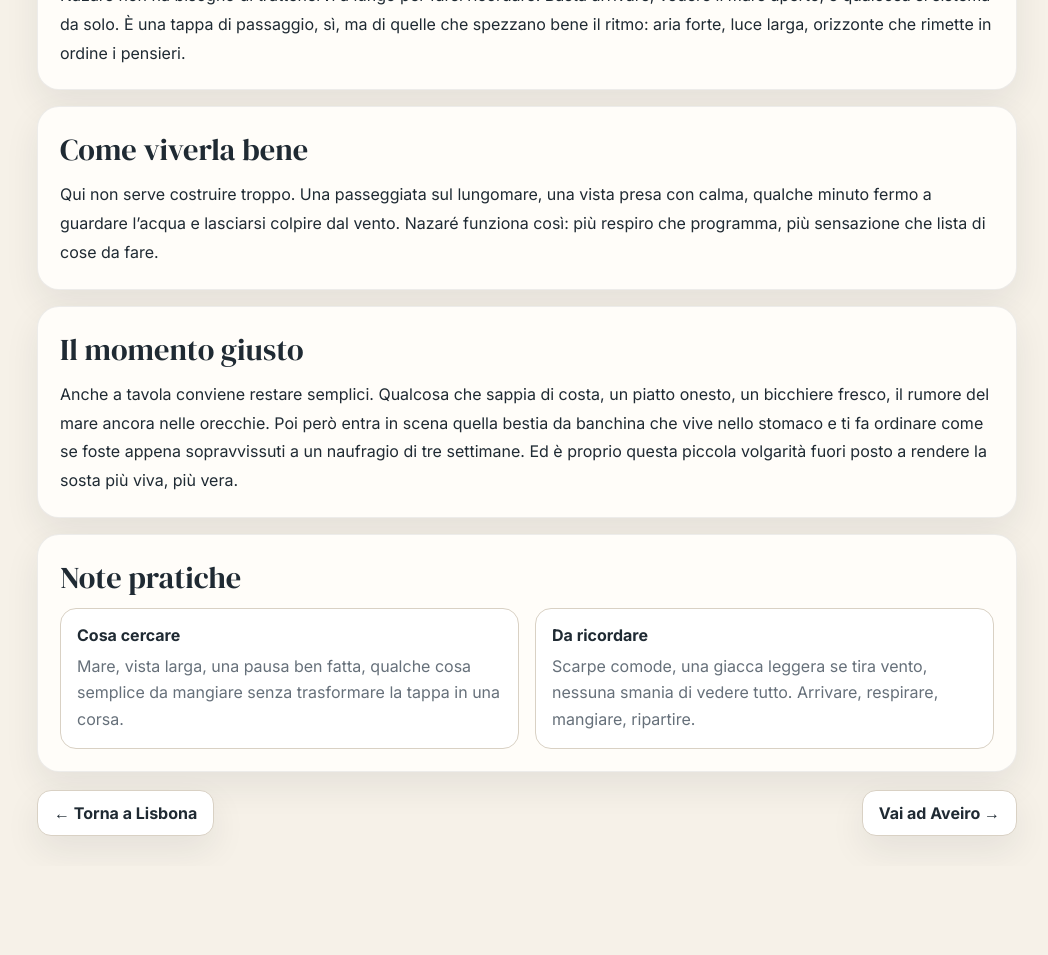
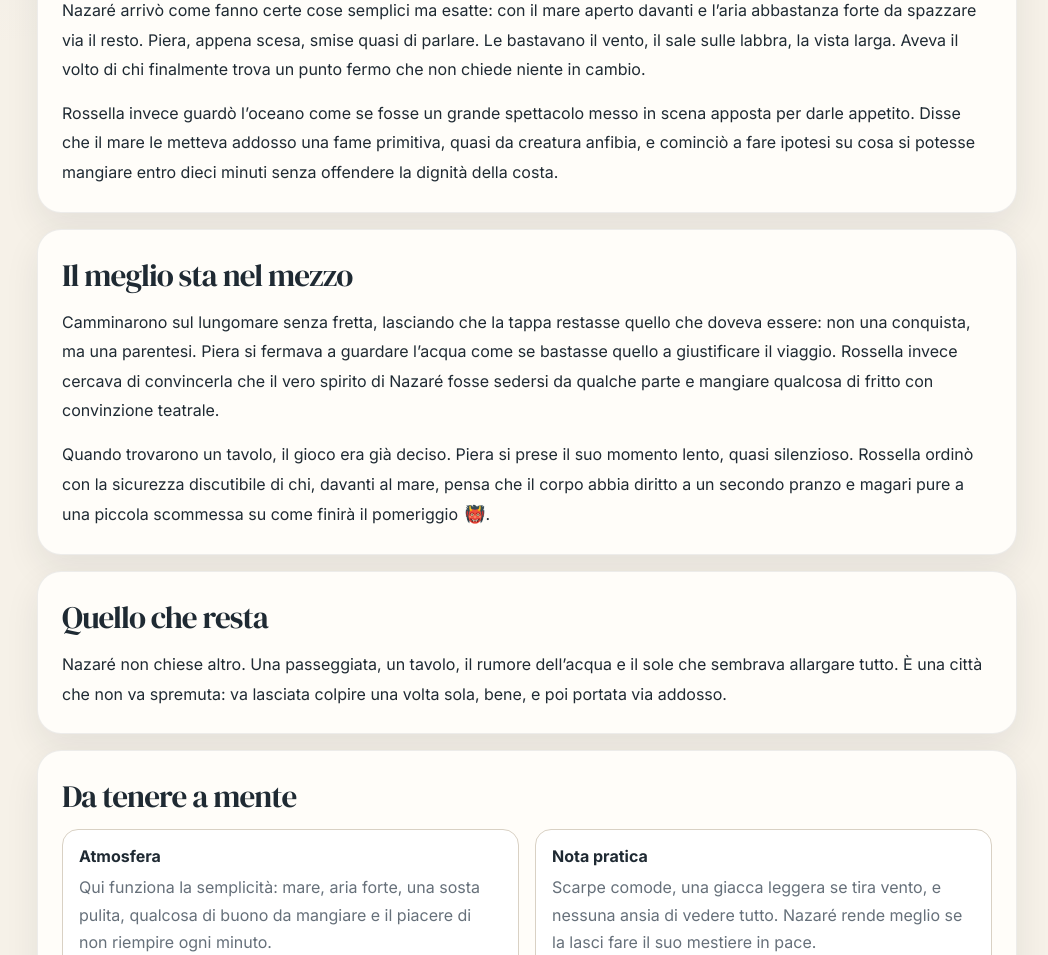
Before and after one commit to Hikuuken/Portugal-2026, a plain HTML site: page nazare.html in a window 1280 px wide. Shown: the part 619-1574 px from the top of the page, without its empty margins (113-1161 px from the left). Before the commit the page ends 1485 px from the top, so only its background shows below. Drawn offline with Linux system fonts and the light colour scheme.

Commit message:
Update nazare.html

```diff
--- a/nazare.html
+++ b/nazare.html
@@ -3,7 +3,7 @@
 <head>
   <meta charset="UTF-8" />
   <meta name="viewport" content="width=device-width, initial-scale=1.0" />
-  <title>Nazaré — Vento e sale</title>
+  <title>Nazaré — Piera & Rossella</title>
 
   <link rel="preconnect" href="https://fonts.googleapis.com" />
   <link rel="preconnect" href="https://fonts.gstatic.com" crossorigin />
@@ -14,78 +14,198 @@
 
   <style>
     :root{
-      --bg:#F6F1E8; --paper:#FFFDF9; --ink:#1F2A33; --muted:#66707A; --line:#D9D1C4;
-      --shadow:0 14px 35px rgba(31,42,51,.08); --radius:22px; --radius-sm:16px; --max:980px;
+      --bg:#F6F1E8;
+      --paper:#FFFDF9;
+      --ink:#1F2A33;
+      --muted:#66707A;
+      --line:#D9D1C4;
+      --shadow:0 14px 35px rgba(31,42,51,.08);
+      --radius:24px;
+      --radius-sm:16px;
+      --max:980px;
     }
+
     *{box-sizing:border-box}
     body{
-      margin:0; font-family:"Inter",system-ui,sans-serif; color:var(--ink);
+      margin:0;
+      font-family:"Inter",system-ui,sans-serif;
+      color:var(--ink);
       background:
         radial-gradient(circle at top left, rgba(110,143,168,.10), transparent 32%),
         radial-gradient(circle at top right, rgba(201,132,106,.10), transparent 28%),
         var(--bg);
     }
+
     a{color:inherit;text-decoration:none}
     .wrap{width:min(var(--max), calc(100% - 24px)); margin:0 auto;}
+
     .topbar{
-      position:sticky; top:0; z-index:20; background:rgba(246,241,232,.86);
-      backdrop-filter:blur(12px); border-bottom:1px solid rgba(31,42,51,.08);
+      position:sticky;
+      top:0;
+      z-index:20;
+      background:rgba(246,241,232,.86);
+      backdrop-filter:blur(12px);
+      border-bottom:1px solid rgba(31,42,51,.08);
     }
+
     .topbar-inner{
-      display:flex; justify-content:space-between; align-items:center; gap:12px;
-      padding:12px 0; flex-wrap:wrap;
+      display:flex;
+      justify-content:space-between;
+      align-items:center;
+      gap:12px;
+      padding:12px 0;
+      flex-wrap:wrap;
     }
+
     .brand strong{display:block; font-size:1rem;}
     .brand span{font-size:.82rem; color:var(--muted);}
-    .nav{display:flex; gap:10px; flex-wrap:wrap;}
+
+    .nav{
+      display:flex;
+      gap:10px;
+      flex-wrap:wrap;
+    }
+
     .nav a{
-      padding:10px 14px; border-radius:999px; background:#fff;
-      border:1px solid rgba(31,42,51,.08); font-size:.94rem;
+      padding:10px 14px;
+      border-radius:999px;
+      background:#fff;
+      border:1px solid rgba(31,42,51,.08);
+      font-size:.94rem;
     }
+
     .hero{
-      min-height:420px; margin:22px 0 18px; border-radius:28px; overflow:hidden;
-      position:relative; display:flex; align-items:flex-end; box-shadow:var(--shadow);
+      min-height:430px;
+      margin:22px 0 18px;
+      border-radius:30px;
+      overflow:hidden;
+      position:relative;
+      display:flex;
+      align-items:flex-end;
+      box-shadow:var(--shadow);
       background:
-        linear-gradient(180deg, rgba(18,24,29,.14), rgba(18,24,29,.62)),
+        linear-gradient(180deg, rgba(18,24,29,.14), rgba(18,24,29,.64)),
         url("https://commons.wikimedia.org/wiki/Special:FilePath/Nazar%C3%A9%20Beach.jpg") center/cover no-repeat;
       color:#fff;
     }
-    .hero-content{padding:28px; max-width:760px;}
+
+    .hero-content{
+      padding:28px;
+      max-width:760px;
+    }
+
     .eyebrow{
-      display:inline-block; padding:8px 12px; border-radius:999px;
-      background:rgba(255,255,255,.14); border:1px solid rgba(255,255,255,.24);
-      font-size:.84rem; margin-bottom:14px;
+      display:inline-block;
+      padding:8px 12px;
+      border-radius:999px;
+      background:rgba(255,255,255,.14);
+      border:1px solid rgba(255,255,255,.24);
+      font-size:.84rem;
+      margin-bottom:14px;
     }
+
     h1{
-      margin:0 0 10px; font-family:"DM Serif Display",serif; font-weight:400;
-      font-size:clamp(2.4rem, 6vw, 4.4rem); line-height:.95; letter-spacing:-.04em;
+      margin:0 0 10px;
+      font-family:"DM Serif Display",serif;
+      font-weight:400;
+      font-size:clamp(2.5rem, 6vw, 4.5rem);
+      line-height:.95;
+      letter-spacing:-.04em;
     }
-    .subtitle{margin:0; color:rgba(255,255,255,.92); line-height:1.6; max-width:58ch;}
+
+    .subtitle{
+      margin:0;
+      color:rgba(255,255,255,.92);
+      line-height:1.65;
+      max-width:58ch;
+    }
+
     .section{
-      background:var(--paper); border:1px solid rgba(31,42,51,.08); border-radius:var(--radius);
-      box-shadow:var(--shadow); padding:22px; margin:0 0 16px;
+      background:var(--paper);
+      border:1px solid rgba(31,42,51,.08);
+      border-radius:var(--radius);
+      box-shadow:var(--shadow);
+      padding:24px;
+      margin:0 0 16px;
     }
+
     .section h2{
-      margin:0 0 10px; font-family:"DM Serif Display",serif; font-size:1.9rem; font-weight:400;
+      margin:0 0 12px;
+      font-family:"DM Serif Display",serif;
+      font-size:1.95rem;
+      font-weight:400;
+      letter-spacing:-.03em;
     }
-    .section p{margin:0; line-height:1.8;}
+
+    .section p{
+      margin:0;
+      line-height:1.85;
+      font-size:1rem;
+    }
+
     .section p + p{margin-top:14px;}
-    .grid{display:grid; grid-template-columns:1fr 1fr; gap:16px;}
+
+    .grid{
+      display:grid;
+      grid-template-columns:1fr 1fr;
+      gap:16px;
+    }
+
     .card{
-      background:#fff; border:1px solid var(--line); border-radius:var(--radius-sm); padding:16px;
+      background:#fff;
+      border:1px solid var(--line);
+      border-radius:var(--radius-sm);
+      padding:16px;
     }
-    .card h3{margin:0 0 8px; font-size:1rem;}
-    .card p{margin:0; color:var(--muted); line-height:1.65;}
+
+    .card h3{
+      margin:0 0 8px;
+      font-size:1rem;
+    }
+
+    .card p{
+      margin:0;
+      color:var(--muted);
+      line-height:1.7;
+    }
+
     .footer-nav{
-      display:flex; justify-content:space-between; gap:12px; flex-wrap:wrap; margin:18px 0 30px;
+      display:flex;
+      justify-content:space-between;
+      gap:12px;
+      flex-wrap:wrap;
+      margin:18px 0 30px;
     }
+
     .footer-nav a{
-      padding:12px 16px; border-radius:14px; background:#fff; border:1px solid var(--line);
-      box-shadow:var(--shadow); font-weight:700;
+      padding:12px 16px;
+      border-radius:14px;
+      background:#fff;
+      border:1px solid var(--line);
+      box-shadow:var(--shadow);
+      font-weight:700;
     }
-    .secret-link{color:inherit; text-decoration:none; cursor:pointer;}
-    .secret-link:hover,.secret-link:focus{color:inherit; text-decoration:none;}
-    @media (max-width:740px){.grid{grid-template-columns:1fr;} .hero-content{padding:22px;}}
+
+    .oni-link{
+      text-decoration:none;
+      color:inherit;
+      cursor:pointer;
+      font-size:1.05em;
+      vertical-align:baseline;
+      margin-left:2px;
+    }
+
+    .oni-link:hover,
+    .oni-link:focus{
+      text-decoration:none;
+      color:inherit;
+      opacity:.9;
+    }
+
+    @media (max-width:740px){
+      .grid{grid-template-columns:1fr;}
+      .hero-content{padding:22px;}
+    }
   </style>
 </head>
 <body>
@@ -93,8 +213,9 @@
     <div class="wrap topbar-inner">
       <div class="brand">
         <strong>Nazaré</strong>
-        <span>Vento addosso, sale sulle labbra</span>
+        <span>Piera & Rossella</span>
       </div>
+
       <nav class="nav">
         <a href="index.html">Torna al viaggio</a>
         <a href="aveiro.html">Prossima tappa</a>
@@ -105,61 +226,71 @@
   <main class="wrap">
     <section class="hero">
       <div class="hero-content">
-        <div class="eyebrow">Paragem breve</div>
+        <div class="eyebrow">vento, mar e pausa</div>
         <h1>Nazaré</h1>
         <p class="subtitle">
-          Una sosta che pulisce la testa. Mare aperto, fame onesta, e quel tipo di aria che rimette
-          in asse il viaggio.
+          Qui non serve restare a lungo. Basta il mare davanti, un po’ di vento addosso
+          e il tempo giusto per rimettere in ordine la giornata.
         </p>
       </div>
     </section>
 
     <section class="section">
-      <h2>Il feel</h2>
+      <h2>La sosta che cambia il ritmo</h2>
       <p>
-        Nazaré non ha bisogno di trattenervi a lungo per farsi ricordare. Basta arrivare, vedere il
-        mare aperto, e qualcosa si sistema da solo. È una tappa di passaggio, sì, ma di quelle che
-        spezzano bene il ritmo: aria forte, luce larga, orizzonte che rimette in ordine i pensieri.
+        Nazaré arrivò come fanno certe cose semplici ma esatte: con il mare aperto davanti e l’aria
+        abbastanza forte da spazzare via il resto. Piera, appena scesa, smise quasi di parlare. Le
+        bastavano il vento, il sale sulle labbra, la vista larga. Aveva il volto di chi finalmente
+        trova un punto fermo che non chiede niente in cambio.
+      </p>
+      <p>
+        Rossella invece guardò l’oceano come se fosse un grande spettacolo messo in scena apposta per
+        darle appetito. Disse che il mare le metteva addosso una fame primitiva, quasi da creatura
+        anfibia, e cominciò a fare ipotesi su cosa si potesse mangiare entro dieci minuti senza offendere
+        la dignità della costa.
       </p>
     </section>
 
     <section class="section">
-      <h2>Come viverla bene</h2>
+      <h2>Il meglio sta nel mezzo</h2>
       <p>
-        Qui non serve costruire troppo. Una passeggiata sul lungomare, una vista presa con calma,
-        qualche minuto fermo a guardare l’acqua e lasciarsi colpire dal vento. Nazaré funziona così:
-        più respiro che programma, più sensazione che lista di cose da fare.
+        Camminarono sul lungomare senza fretta, lasciando che la tappa restasse quello che doveva essere:
+        non una conquista, ma una parentesi. Piera si fermava a guardare l’acqua come se bastasse quello
+        a giustificare il viaggio. Rossella invece cercava di convincerla che il vero spirito di Nazaré
+        fosse sedersi da qualche parte e mangiare qualcosa di fritto con convinzione teatrale.
+      </p>
+      <p>
+        Quando trovarono un tavolo, il gioco era già deciso. Piera si prese il suo momento lento, quasi
+        silenzioso. Rossella ordinò con la sicurezza discutibile di chi, davanti al mare, pensa che il
+        corpo abbia diritto a un secondo pranzo e magari pure a una piccola scommessa su come finirà il
+        pomeriggio <a class="oni-link" href="segreto.html?from=nazare.html" aria-label="Segreto di Rossella">👹</a>.
       </p>
     </section>
 
     <section class="section">
-      <h2>Il momento giusto</h2>
+      <h2>Quello che resta</h2>
       <p>
-        Anche a tavola conviene restare semplici. Qualcosa che sappia di costa, un piatto onesto,
-        un bicchiere fresco, il rumore del mare ancora nelle orecchie.
-        <a class="secret-link" href="segreto.html?from=nazare.html">
-          Poi però entra in scena quella bestia da banchina che vive nello stomaco e ti fa ordinare
-          come se foste appena sopravvissuti a un naufragio di tre settimane.
-        </a>
-        Ed è proprio questa piccola volgarità fuori posto a rendere la sosta più viva, più vera.
+        Nazaré non chiese altro. Una passeggiata, un tavolo, il rumore dell’acqua e il sole che sembrava
+        allargare tutto. È una città che non va spremuta: va lasciata colpire una volta sola, bene, e poi
+        portata via addosso.
       </p>
     </section>
 
     <section class="section">
-      <h2>Note pratiche</h2>
+      <h2>Da tenere a mente</h2>
       <div class="grid">
         <div class="card">
-          <h3>Cosa cercare</h3>
+          <h3>Atmosfera</h3>
           <p>
-            Mare, vista larga, una pausa ben fatta, qualche cosa semplice da mangiare senza
-            trasformare la tappa in una corsa.
+            Qui funziona la semplicità: mare, aria forte, una sosta pulita, qualcosa di buono da mangiare
+            e il piacere di non riempire ogni minuto.
           </p>
         </div>
         <div class="card">
-          <h3>Da ricordare</h3>
+          <h3>Nota pratica</h3>
           <p>
-            Scarpe comode, una giacca leggera se tira vento, nessuna smania di vedere tutto.
-            Arrivare, respirare, mangiare, ripartire.
+            Scarpe comode, una giacca leggera se tira vento, e nessuna ansia di vedere tutto. Nazaré rende
+            meglio se la lasci fare il suo mestiere in pace.
           </p>
         </div>
       </div>
```
